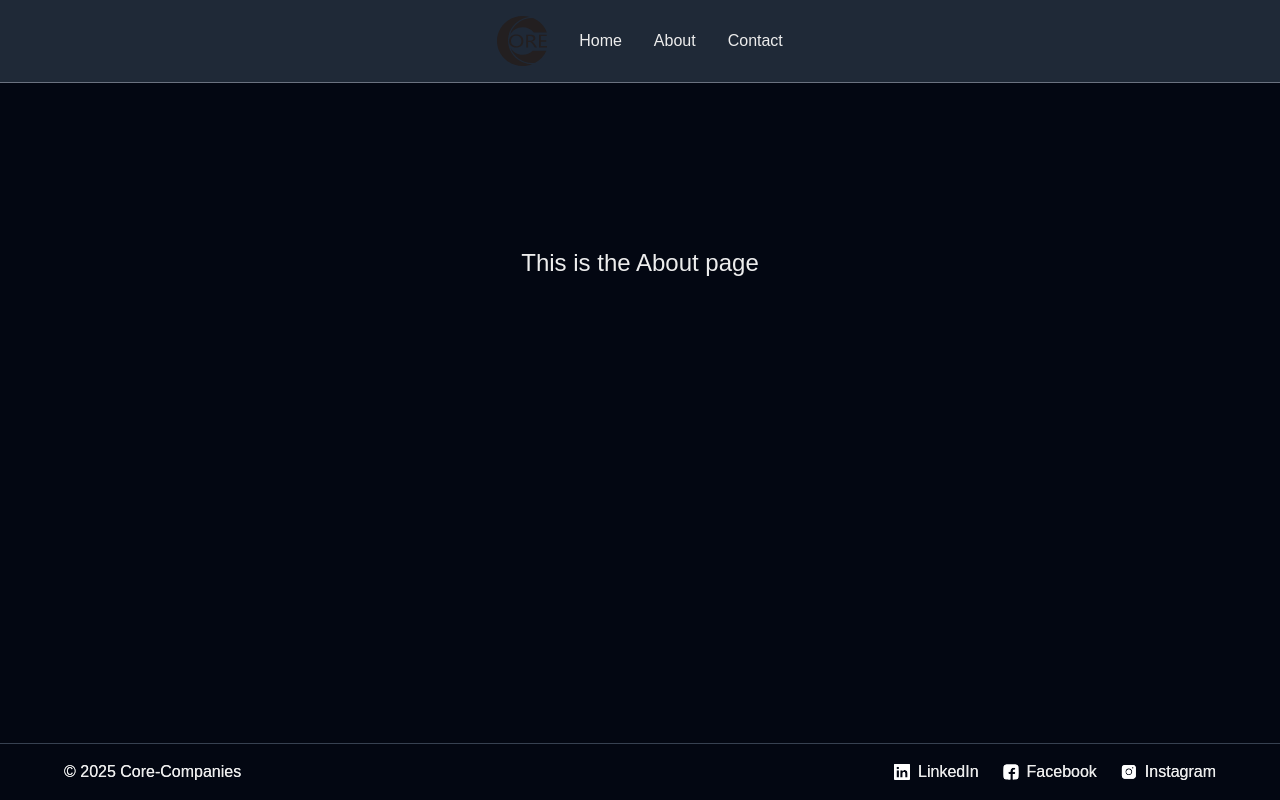
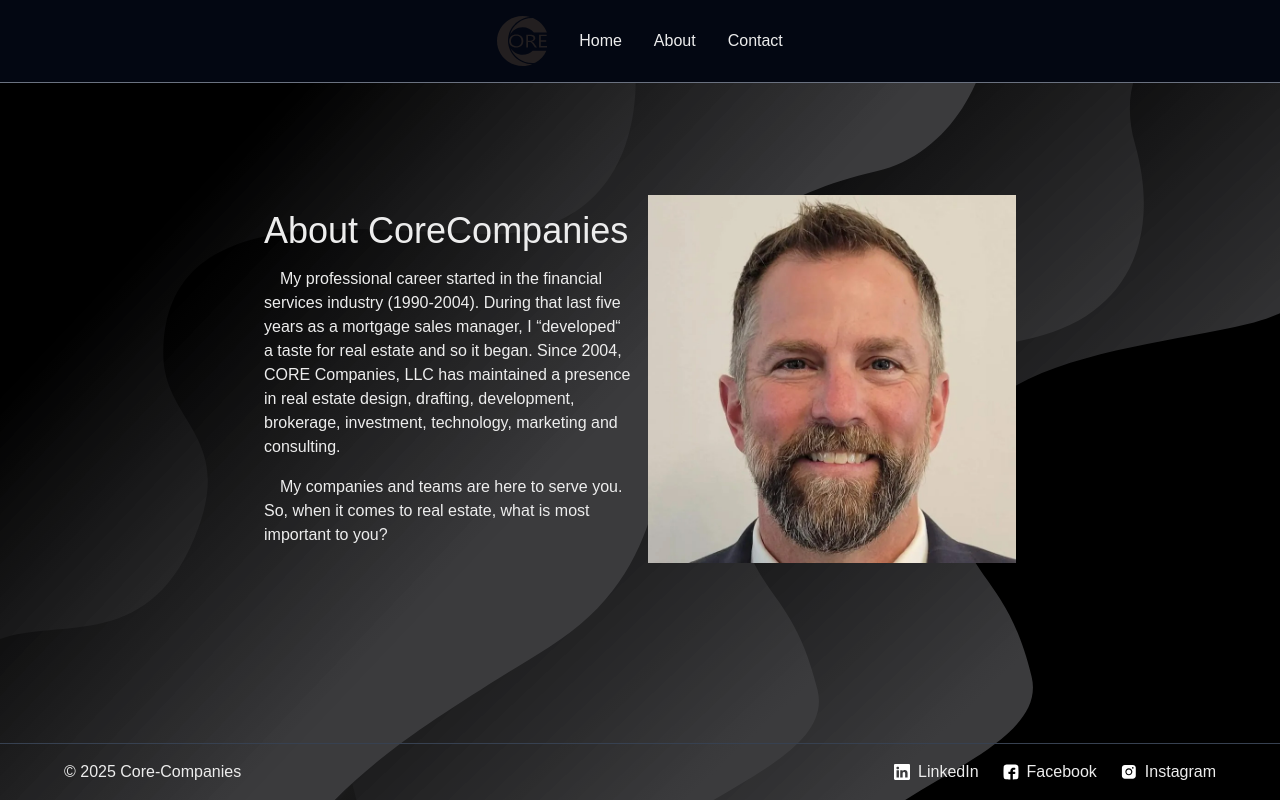
Before and after one commit to Etriz/CoreCompanies, a Next.js app: page /about in a window 1280 px wide. Built offline with nearby package versions, Linux system fonts and the light colour scheme.

Commit message:
adding about info and photo

```diff
--- a/app/about/page.js
+++ b/app/about/page.js
@@ -1,15 +1,39 @@
 import Image from 'next/image';
-import Footer from '../components/footer';
 
 export default function About() {
 	return (
-		<div className="grid grid-rows-[20px_1fr_20px] items-center justify-items-center p-8 pb-20 gap-16 sm:p-20 font-[family-name:var(--font-geist-sans)]">
-			<main className="flex flex-col gap-8 row-start-2 items-center sm:items-start">
-				<h2 className="text-2xl text-center sm:text-left">
-					This is the About page
-				</h2>
+		<div className="grid items-center justify-items-center p-6 gap-8 sm:p-20 font-[family-name:var(--font-geist-sans)]">
+			<main className="flex flex-col row-start-2 items-center sm:items-start">
+				<div className="grid grid-cols-1 gap-4 items-center justify-items-center m-auto md:grid-cols-[15%_1fr_1fr_15%] md:cols-start-2">
+					<div className=" md:col-start-2">
+						<h2 className="text-4xl text-center sm:text-left m-auto">
+							About CoreCompanies
+						</h2>
+						<p className="my-4">
+							My professional career started in the financial
+							services industry (1990-2004). During that last five
+							years as a mortgage sales manager, I
+							&ldquo;developed&ldquo; a taste for real estate and
+							so it began. Since 2004, CORE Companies, LLC has
+							maintained a presence in real estate design,
+							drafting, development, brokerage, investment,
+							technology, marketing and consulting.
+						</p>
+						<p>
+							My companies and teams are here to serve you. So,
+							when it comes to real estate, what is most important
+							to you?
+						</p>
+					</div>
+					<img
+						className=""
+						src="/Joel-headshot.jpg"
+						alt="Joel Headshot"
+						width={400}
+						height={400}
+					/>
+				</div>
 			</main>
-			<Footer />
 		</div>
 	);
 }
--- a/app/components/card.js
+++ b/app/components/card.js
@@ -8,7 +8,7 @@
 	};
 	return (
 		<div
-			className="bg-gray-300 text-black rounded-md shadow-lg p-4 cursor-pointer"
+			className="bg-gray-100 text-black rounded-md shadow-lg p-4 cursor-pointer"
 			onClick={handleClick}>
 			<h2 className="font-bold text-2xl">
 				{props.title || 'Card Title'}
--- a/app/components/footer.js
+++ b/app/components/footer.js
@@ -8,7 +8,7 @@
 		return year;
 	};
 	return (
-		<footer className="grid grid-cols-2 gap-6 items-center justify-center py-4 border-t border-gray-700 px-16 md:grid-cols-3 md:fixed md:bottom-0 md:left-0 md:right-0">
+		<footer className="grid items-center justify-center py-4 px-8 md:px-16 border-t border-gray-700 grid-cols-3 md:fixed md:bottom-0 md:left-0 md:right-0">
 			<div className="col-start-1">&#169; {getYear()} Core-Companies</div>
 			<div className="flex flex-col md:flex-row gap-2 md:gap-6 col-start-3 md:items-end md:justify-end">
 				<a
--- a/app/components/header.js
+++ b/app/components/header.js
@@ -3,7 +3,7 @@
 
 export default function Header() {
 	return (
-		<header className="bg-gray-800 flex gap-8 items-center justify-center py-4 border-b border-gray-500">
+		<header className="bg-gray-950 flex gap-8 items-center justify-center py-4 border-b border-gray-500">
 			<Image
 				className="dark:invert"
 				src="/corelogo.svg"
--- a/app/globals.css
+++ b/app/globals.css
@@ -10,7 +10,11 @@
 body {
 	color: var(--foreground);
 	background: var(--background);
+	background: no-repeat center/cover url('../public/black-background.svg');
 	font-family: Arial, Helvetica, sans-serif;
+}
+p {
+	text-indent: 1rem;
 }
 #contact > div > label:after {
 	content: ' *';
--- a/app/layout.js
+++ b/app/layout.js
@@ -17,7 +17,7 @@
 export default function RootLayout({ children }) {
 	return (
 		<html lang="en">
-			<body className={`${roboto} antialiased bg-gray-950`}>
+			<body className={`${roboto} antialiased bg-gray-950 min-h-screen`}>
 				<Header />
 				{children}
 				<Footer />
```
Also changed, not shown: jsconfig.json (+5 -5 lines), public/Joel-headshot.jpg (added), public/black-background.svg (added).
